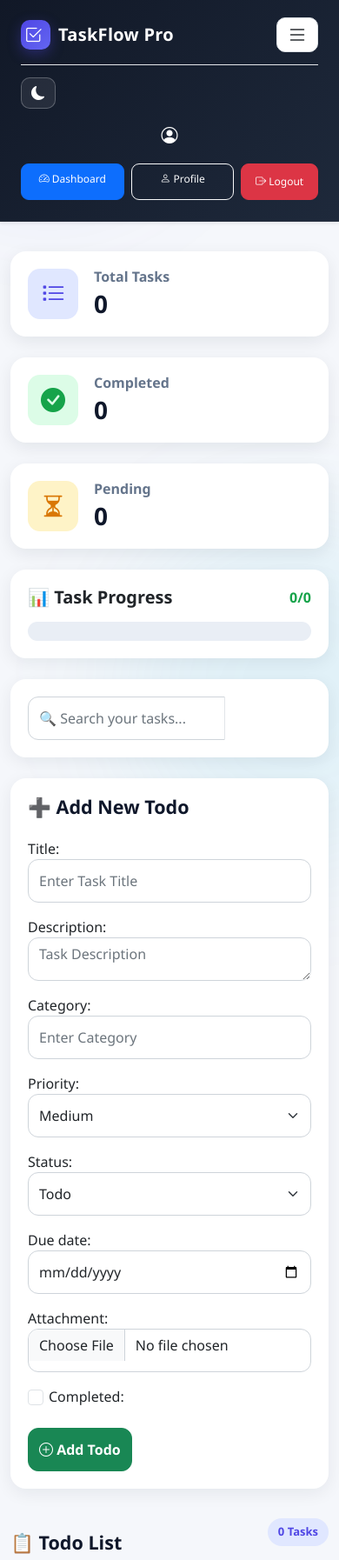
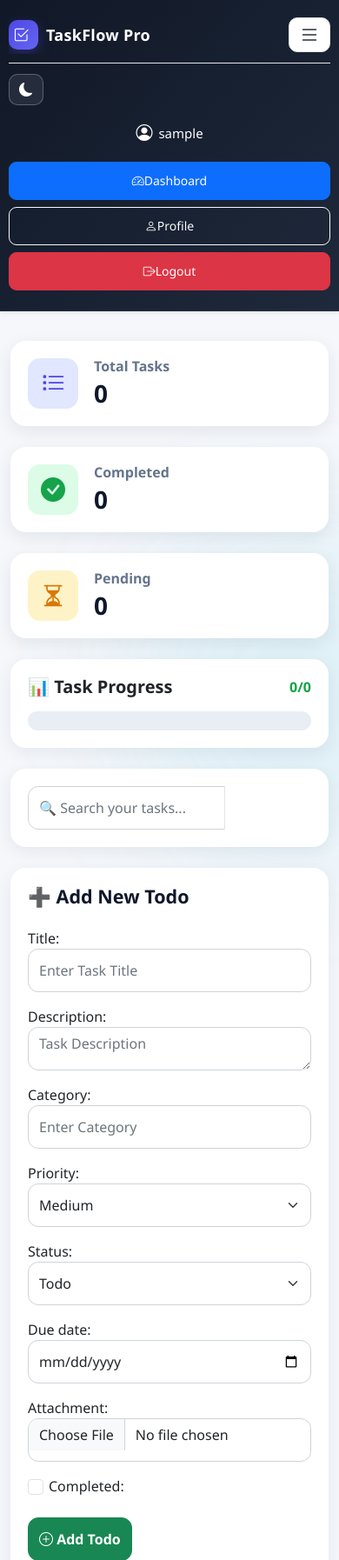
Before and after one commit to Swadesh-123456/Django-Todo-_project, a Django app: page / in a window 390 px wide, after a click that opens the changed part. Shown: the top 1794 px of the page at 87% size. Run offline with Django 5.2, Linux system fonts and the light colour scheme; the visitor is signed in with stand-in values (Sample User, id 1); data that the repository does not hold is empty.

Commit message:
Fix mobile navbar overflow

```diff
--- a/static/css/style.css
+++ b/static/css/style.css
@@ -1309,47 +1309,14 @@ body.dark-mode .theme-toggle:hover {
 }
 
 
-/* =========================================================
-   MOBILE
-========================================================= */
-
-@media (max-width: 768px) {
-
-    .navbar {
-        min-height: 60px;
-    }
-
-    .navbar-brand {
-        font-size: 18px;
-    }
-
-    .brand-icon {
-        width: 34px;
-        height: 34px;
-    }
-
-    .navbar-user span {
-        display: none;
-    }
-
-    .nav-btn {
-        padding: 6px 9px;
-        font-size: 12px;
-    }
-
-    .theme-toggle {
-        width: 35px;
-        height: 35px;
-    }
-}
-
 /* =====================================================
-   RESPONSIVE NAVBAR
+   RESPONSIVE NAVBAR - FINAL
 ===================================================== */
 
 .navbar {
     position: relative;
     z-index: 1000;
+    width: 100%;
 }
 
 .navbar-toggler {
@@ -1366,14 +1333,22 @@ body.dark-mode .theme-toggle:hover {
 }
 
 .navbar-actions {
-    flex-wrap: nowrap;
+    display: flex;
+    align-items: center;
+    gap: 8px;
 }
 
 .navbar-user {
     display: flex;
     align-items: center;
-    gap: 6px;
-    text-decoration: none;
+    gap: 7px;
+    white-space: nowrap;
+    max-width: 220px;
+}
+
+.navbar-user span {
+    overflow: hidden;
+    text-overflow: ellipsis;
     white-space: nowrap;
 }
 
@@ -1382,106 +1357,128 @@ body.dark-mode .theme-toggle:hover {
 }
 
 .logout-form {
-    margin: 0;
+    margin: 0 !important;
 }
 
 
 /* =====================================================
-   TABLET + MOBILE
+   TABLET / MOBILE
 ===================================================== */
 
 @media (max-width: 991.98px) {
 
     .navbar .container-fluid {
-        padding: 10px 16px;
+        width: 100%;
+        max-width: 100%;
+        padding: 10px 12px !important;
         flex-wrap: wrap;
     }
 
     .navbar-brand {
-        font-size: 21px;
+        font-size: 20px;
+        max-width: calc(100% - 55px);
+        overflow: hidden;
+        white-space: nowrap;
+    }
+
+    .brand-icon {
+        width: 34px;
+        height: 34px;
+        flex-shrink: 0;
     }
 
     .navbar-toggler {
+        display: block;
         margin-left: auto;
+        flex-shrink: 0;
     }
 
     .navbar-collapse {
-        width: 100%;
-        margin-top: 12px;
+        width: 100% !important;
+        flex-basis: 100% !important;
+        margin-top: 10px;
     }
 
     .navbar-actions {
         width: 100%;
         display: flex !important;
-        flex-wrap: wrap !important;
-        justify-content: center;
+        flex-direction: column !important;
+        align-items: stretch !important;
         gap: 8px !important;
-        padding: 14px 0 6px;
+        padding: 12px 0 5px;
         border-top: 1px solid #e5e7eb;
     }
 
-    .navbar-user {
-        padding: 7px 12px;
+    .theme-toggle {
+        width: 100%;
+        height: 44px;
     }
 
-    .nav-btn {
-        min-height: 42px;
-        padding: 8px 14px;
+    .navbar-user {
+        width: 100%;
+        max-width: 100%;
+        justify-content: center;
+        padding: 10px;
+        box-sizing: border-box;
+    }
+
+    .navbar-user span {
+        display: inline !important;
+        max-width: calc(100% - 35px);
+    }
+
+    .navbar-actions .nav-btn {
+        width: 100% !important;
+        min-height: 44px;
+        display: flex;
+        align-items: center;
+        justify-content: center;
+        box-sizing: border-box;
+    }
+
+    .logout-form {
+        width: 100%;
+    }
+
+    .logout-form .nav-btn {
+        width: 100% !important;
     }
 }
 
 
 /* =====================================================
-   SMALL MOBILE
+   SMALL PHONE
 ===================================================== */
 
 @media (max-width: 480px) {
 
     .navbar .container-fluid {
-        padding-left: 12px;
-        padding-right: 12px;
+        padding-left: 10px !important;
+        padding-right: 10px !important;
     }
 
     .navbar-brand {
-        font-size: 20px;
+        font-size: 18px;
+    }
+
+    .navbar-user {
+        font-size: 15px;
     }
 
     .navbar-actions {
-        justify-content: stretch;
-    }
-
-    .navbar-user {
-        width: 100%;
-        justify-content: center;
-        padding: 9px;
-        border-radius: 8px;
-    }
-
-    .navbar-actions .nav-btn {
-        flex: 1;
-        min-width: 0;
-    }
-
-    .logout-form {
-        flex: 1;
-    }
-
-    .logout-form .nav-btn {
-        width: 100%;
+        padding-left: 0;
+        padding-right: 0;
     }
 }
 
 
 /* =====================================================
-   DARK MODE NAVBAR
+   PREVENT HORIZONTAL SCROLL
 ===================================================== */
 
-body.dark-mode .navbar-toggler {
-    background: #1e293b;
-    color: #ffffff;
-    border-color: #475569;
+html,
+body {
+    width: 100%;
+    max-width: 100%;
+    overflow-x: hidden !important;
 }
-
-body.dark-mode .navbar-actions {
-    border-color: #334155;
-}
```
